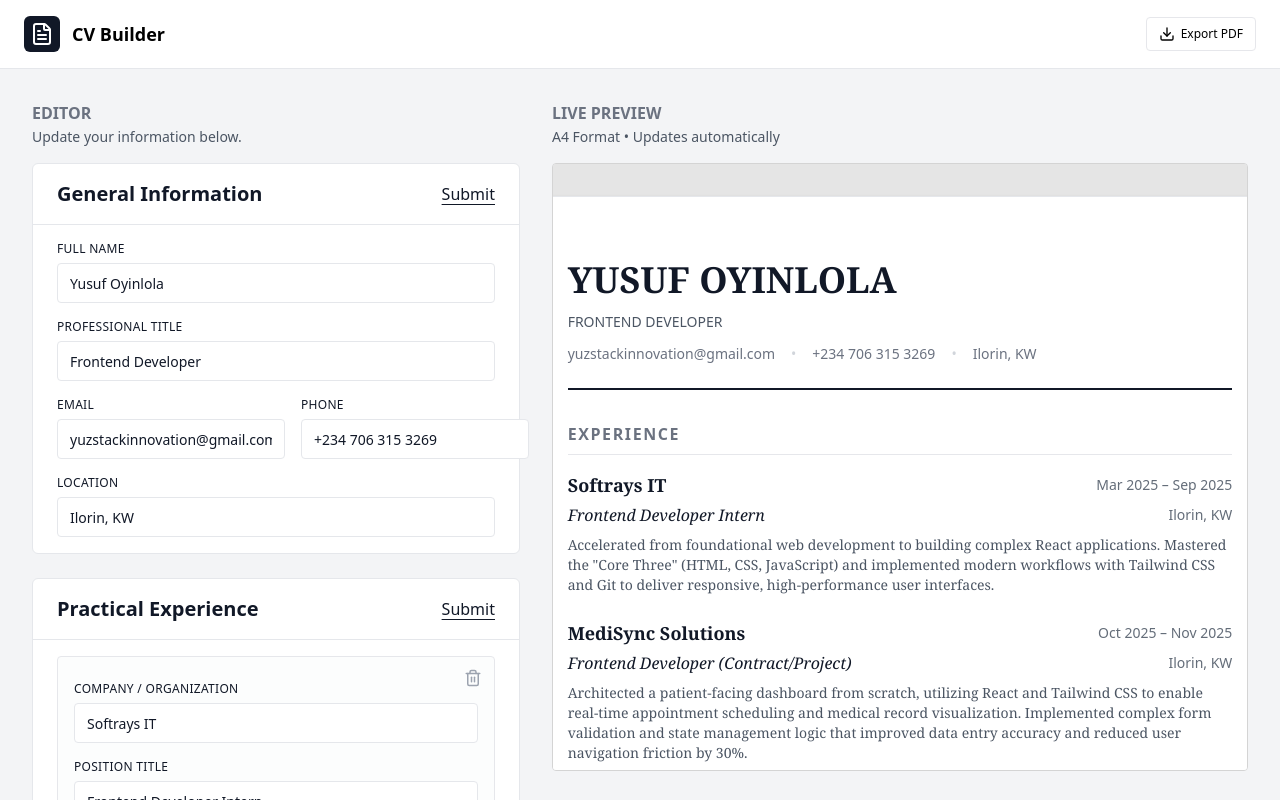
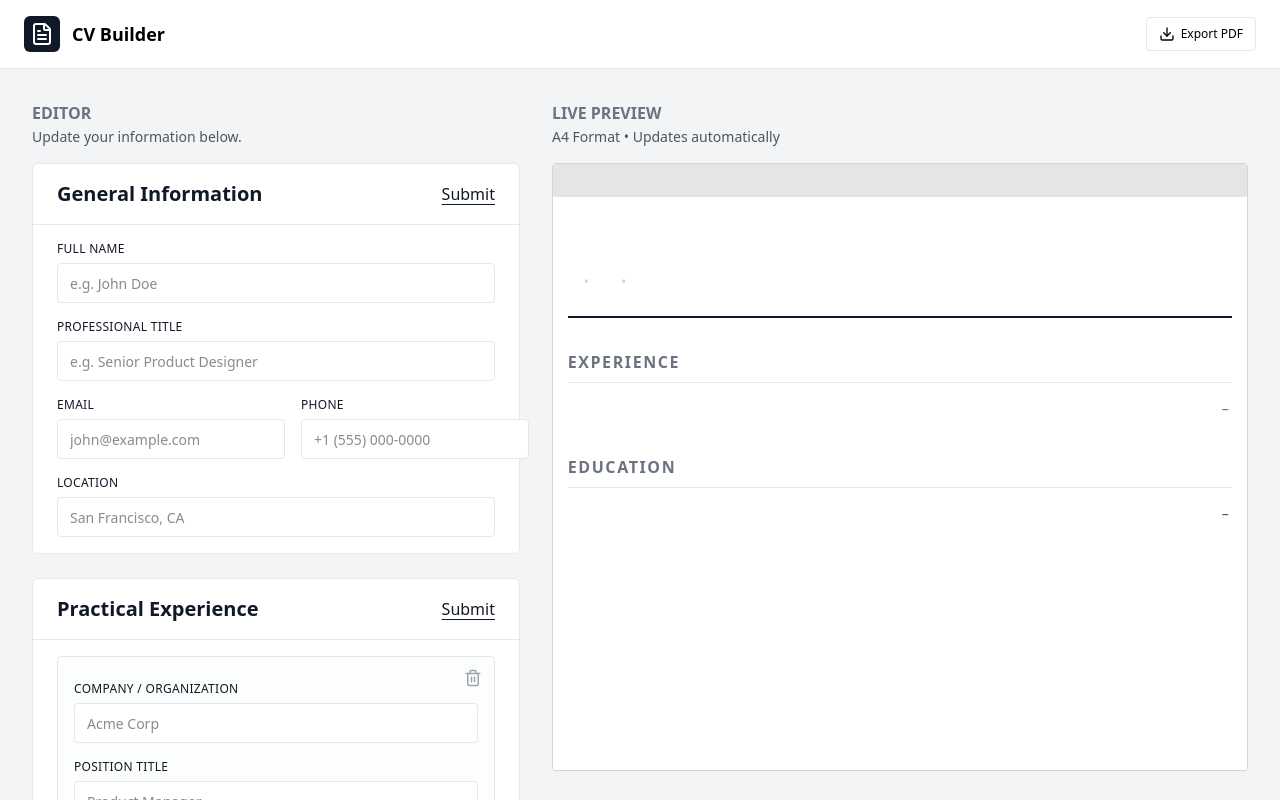
Before and after one commit to YuzStack/47_CV_Generator-App, a React (Vite) app: page / in a window 1280 px wide. Shown: the top 800 px of the page. Built offline with nearby package versions, Linux system fonts and the light colour scheme.

Commit message:
Cleanup the data templates

```diff
--- a/src/components/App.jsx
+++ b/src/components/App.jsx
@@ -18,16 +18,16 @@ import jsPDF from 'jspdf';
 
 function App() {
   // General Information ‼️
-  // const [generalInfo, setGeneralInfo] = useState({
-  //   name: '',
-  //   profession: '',
-  //   email: '',
-  //   phone: '',
-  //   location: '',
-  //   isEditing: true,
-  // });
+  const [generalInfo, setGeneralInfo] = useState({
+    name: '',
+    profession: '',
+    email: '',
+    phone: '',
+    location: '',
+    isEditing: true,
+  });
 
-  const [generalInfo, setGeneralInfo] = useState(GENERAL_INFO);
+  // const [generalInfo, setGeneralInfo] = useState(GENERAL_INFO);
 
   const handleGenInfoisEditingTogg = function () {
     setGeneralInfo(curGeneralInfo => ({
@@ -41,22 +41,22 @@ function App() {
   };
 
   // Practical Experience ‼️
-  // const [practicalExp, setPracticalExp] = useState({
-  //   isEditing: true,
-  //   experience: [
-  //     {
-  //       id: crypto.randomUUID(),
-  //       company: '',
-  //       position: '',
-  //       startDate: '',
-  //       endDate: '',
-  //       location: '',
-  //       description: '',
-  //     },
-  //   ],
-  // });
+  const [practicalExp, setPracticalExp] = useState({
+    isEditing: true,
+    experience: [
+      {
+        id: crypto.randomUUID(),
+        company: '',
+        position: '',
+        startDate: '',
+        endDate: '',
+        location: '',
+        description: '',
+      },
+    ],
+  });
 
-  const [practicalExp, setPracticalExp] = useState(PRACTICAL_EXP);
+  // const [practicalExp, setPracticalExp] = useState(PRACTICAL_EXP);
 
   const handlePractExpisEditingTogg = function () {
     setPracticalExp(curPractExp => ({
@@ -70,21 +70,21 @@ function App() {
   };
 
   // Educational Experience ‼️
-  // const [educationalExp, setEducationalExp] = useState({
-  //   isEditing: true,
-  //   education: [
-  //     {
-  //       id: crypto.randomUUID(),
-  //       school: '',
-  //       degree: '',
-  //       startDate: '',
-  //       endDate: '',
-  //       location: '',
-  //     },
-  //   ],
-  // });
+  const [educationalExp, setEducationalExp] = useState({
+    isEditing: true,
+    education: [
+      {
+        id: crypto.randomUUID(),
+        school: '',
+        degree: '',
+        startDate: '',
+        endDate: '',
+        location: '',
+      },
+    ],
+  });
 
-  const [educationalExp, setEducationalExp] = useState(EDUCATIONAL_EXP);
+  // const [educationalExp, setEducationalExp] = useState(EDUCATIONAL_EXP);
 
   const handleEducaExpisEditingTogg = function () {
     setEducationalExp(curPractExp => ({
```
